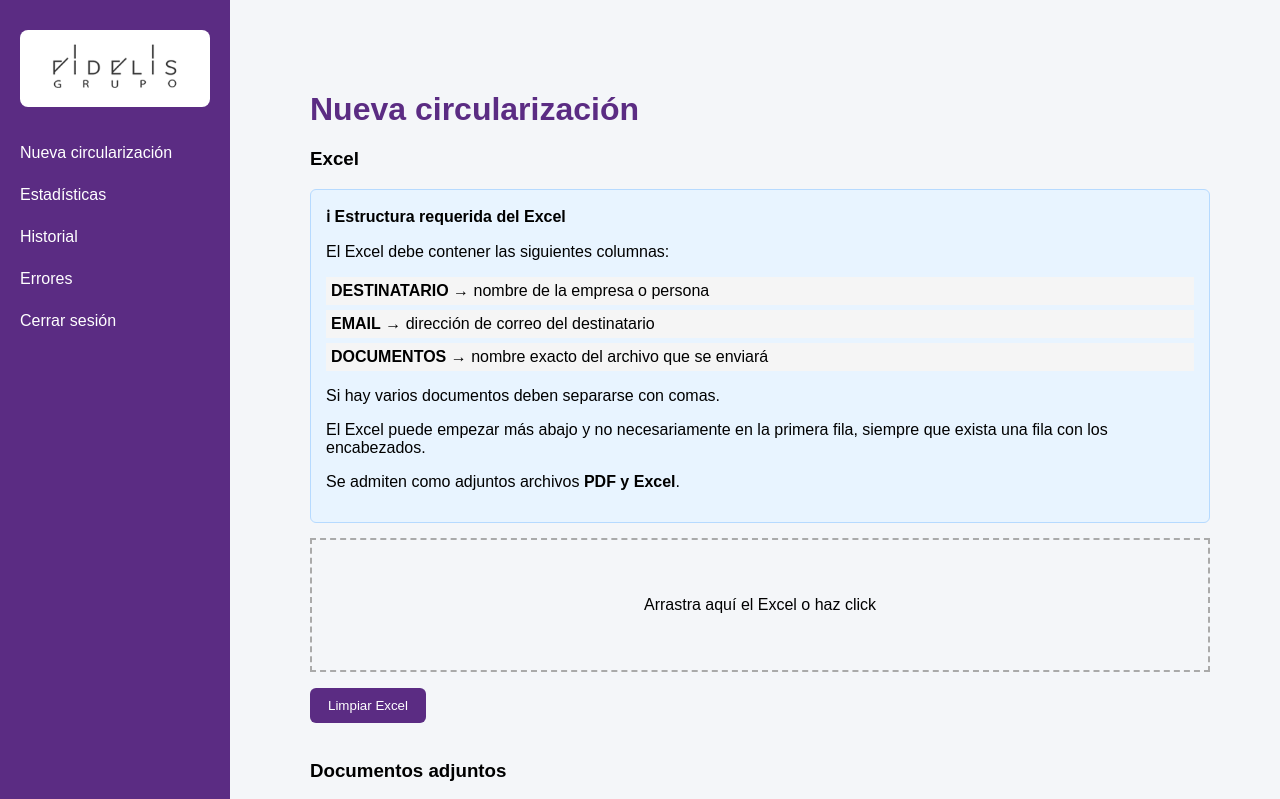
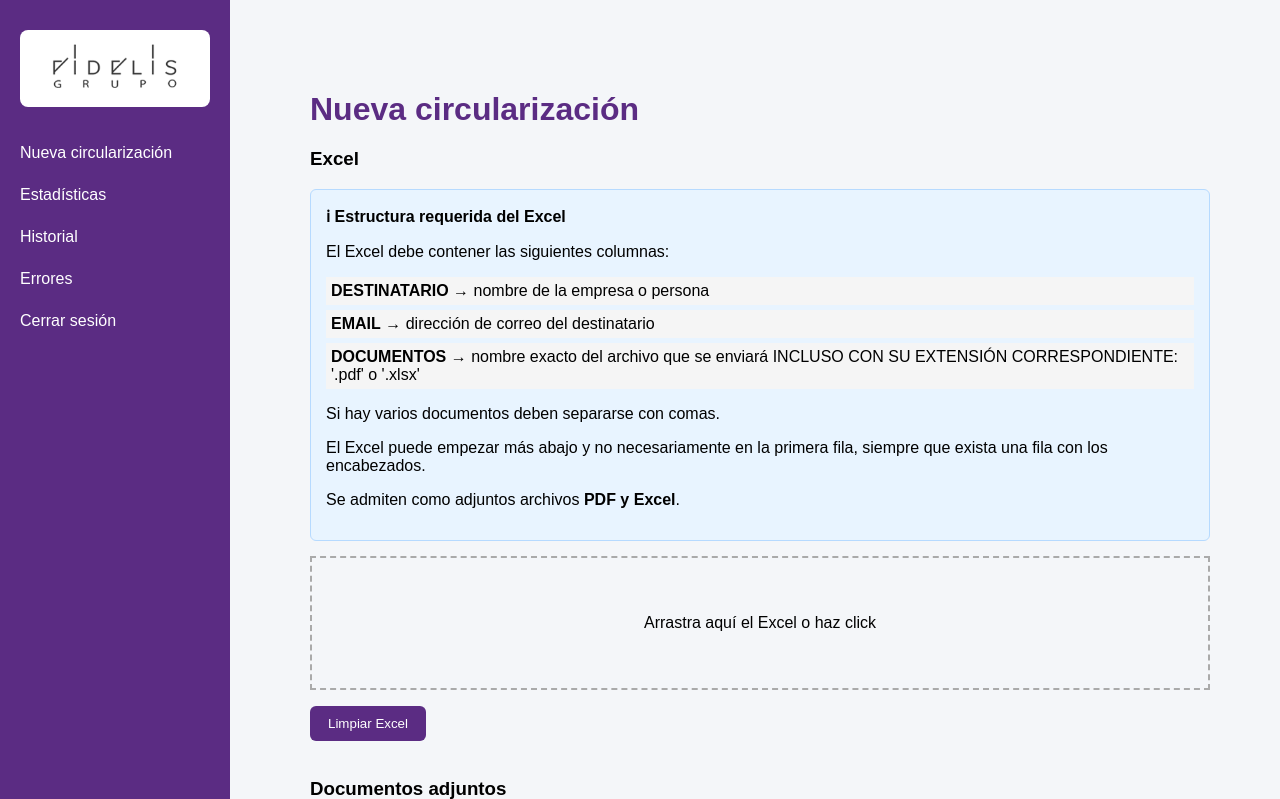
Before and after one commit to nicoduraan06/circularizaciones-fidelis, a FastAPI app: template templates/form.html in a window 1280 px wide. Shown: the top 799 px of the page. Run offline with FastAPI, Linux system fonts and the light colour scheme; the template is opened without the code that fills it, so the values that code supplies are empty; parts of the project's set-up code (start-up, migrations or seed data) failed here and were passed over.

Commit message:
Changes in the dialectic of the form

```diff
--- a/templates/form.html
+++ b/templates/form.html
@@ -17,7 +17,7 @@
 <ul>
 <li><strong>DESTINATARIO</strong> → nombre de la empresa o persona</li>
 <li><strong>EMAIL</strong> → dirección de correo del destinatario</li>
-<li><strong>DOCUMENTOS</strong> → nombre exacto del archivo que se enviará</li>
+<li><strong>DOCUMENTOS</strong> → nombre exacto del archivo que se enviará INCLUSO CON SU EXTENSIÓN CORRESPONDIENTE: '.pdf' o '.xlsx'</li>
 </ul>
 
 <p>Si hay varios documentos deben separarse con comas.</p>
```
